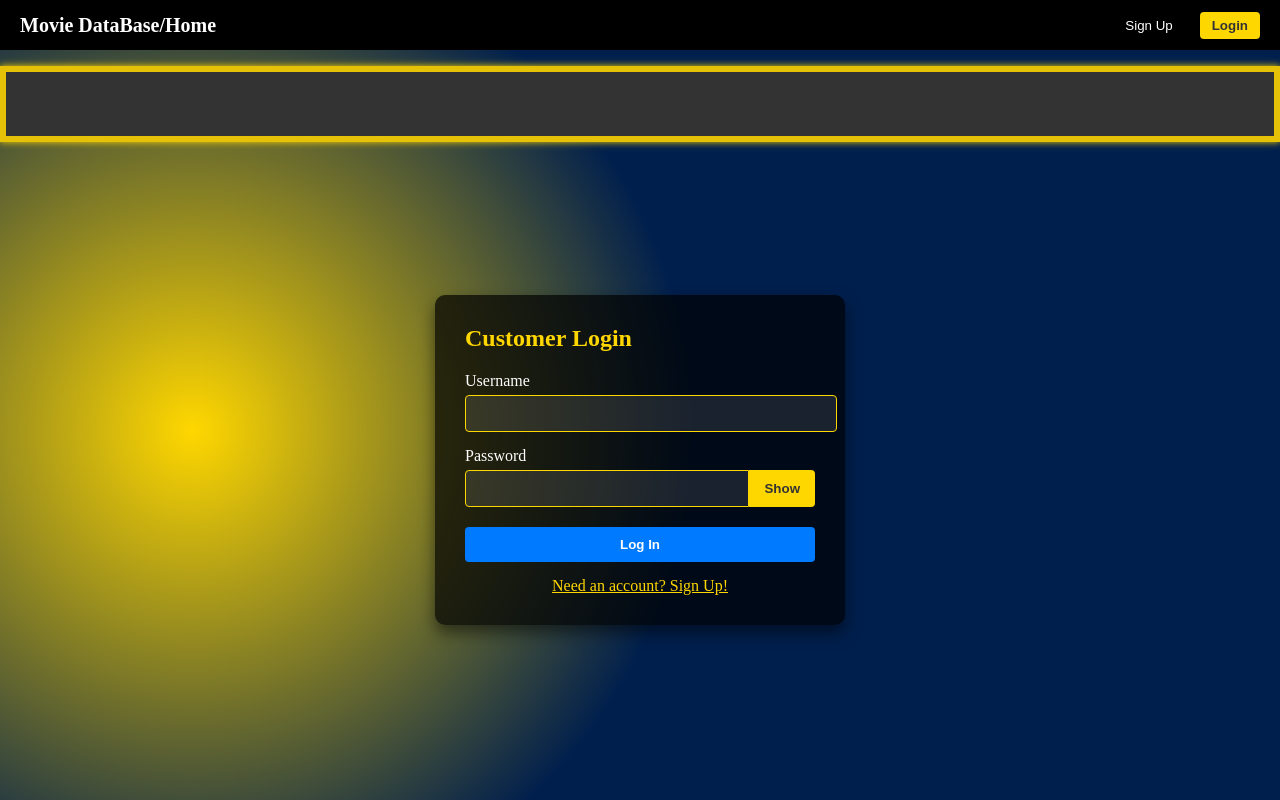
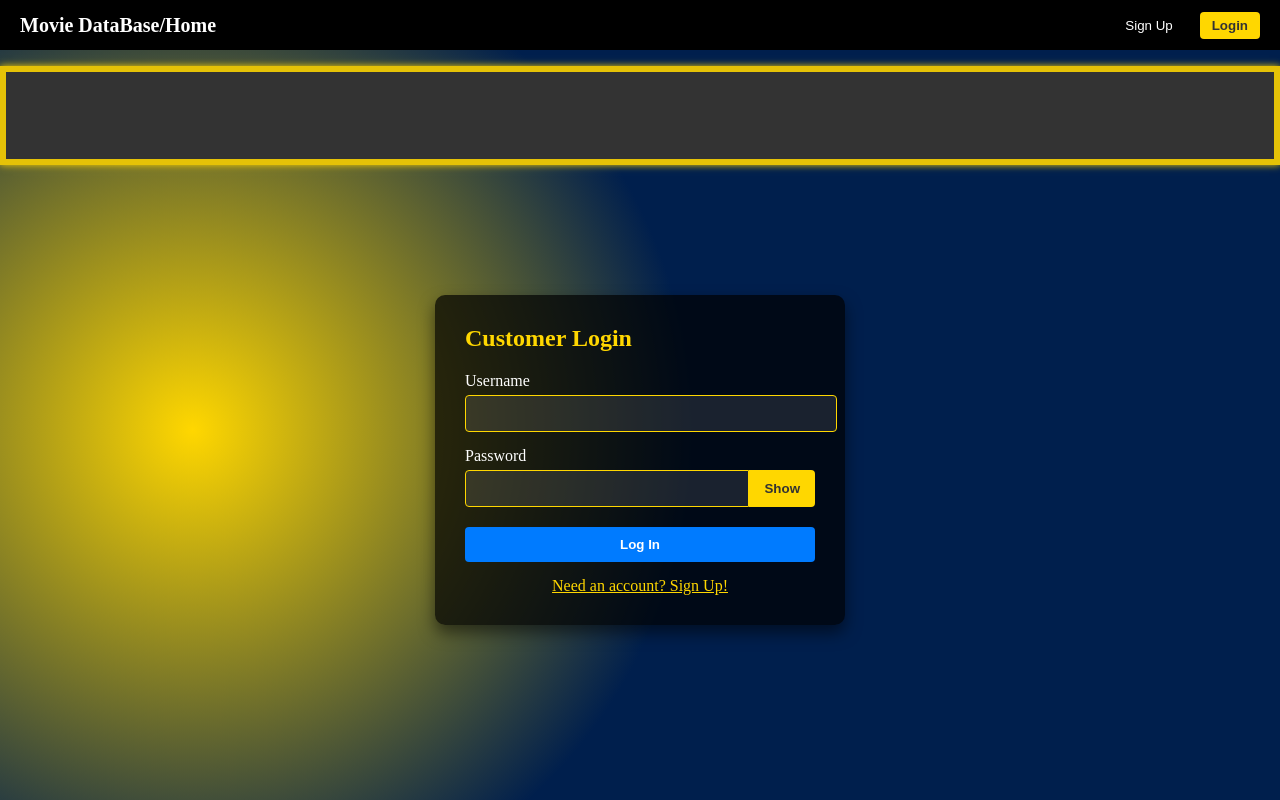
Before and after one commit to minyardlucky/MovieDB3, a React (Vite) app: page /login in a window 1280 px wide. Built offline with nearby package versions, Linux system fonts and the light colour scheme; no server answers.

Commit message:
font size fix

```diff
--- a/src/components/Login/Login.jsx
+++ b/src/components/Login/Login.jsx
@@ -86,7 +86,7 @@ function Login({ setUser }) {
             color: "#FFD700",
             backgroundColor: "#333",
             padding: "20px 0",
-            fontSize: "20px",
+            fontSize: "40px",
             fontWeight: "bold",
             border: "6px solid #FFD700",
             animation: "pulseYellowBorder 2s infinite alternate",
```
